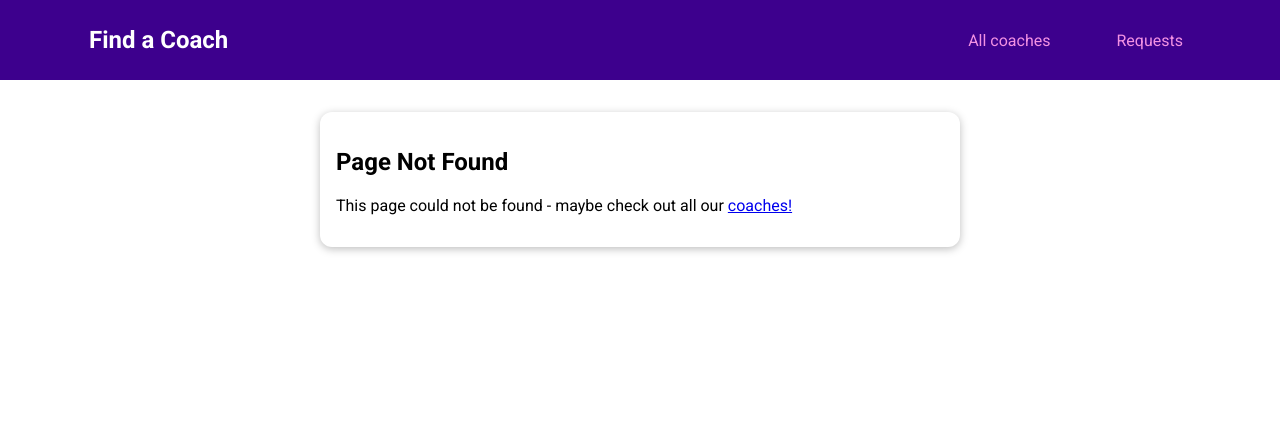
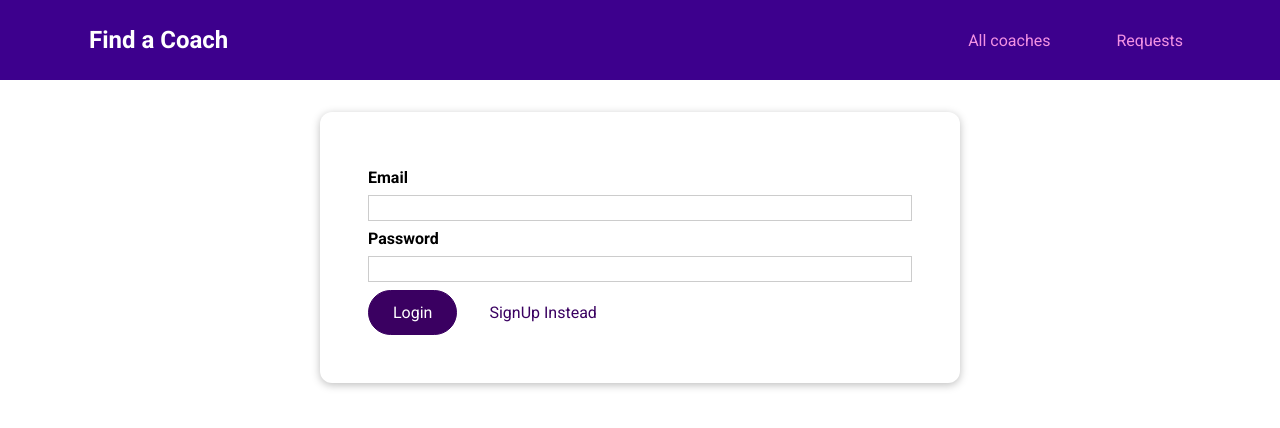
Before and after one commit to tony05078088/FindCoach, a Vue app: page /auth in a window 1280 px wide. Before the commit this address had no page. Shown: the top 428 px of the page. Built offline with nearby package versions, Linux system fonts and the light colour scheme.

Commit message:
auth Page add

```diff
--- /dev/null
+++ b/src/pages/Auth/UserAuth.vue
@@ -0,0 +1,103 @@
+<template>
+  <base-card>
+    <form @submit.prevent="submitForm">
+      <div class="form-control">
+        <label for="email">Email</label>
+        <input type="text" id="email" v-model.trim="email" />
+      </div>
+
+      <div class="form-control">
+        <label for="password">Password</label>
+        <input type="text" id="password" v-model.trim="password" />
+      </div>
+      <p v-if="!formIsValid">
+        Please enter a valid email and password (at least 6 characters)
+      </p>
+      <base-button @click="submitForm">{{ submitButtonCaption }}</base-button>
+      <base-button type="button" mode="flat" @click="switchAuthMode">{{
+        switchModeButtonCaption
+      }}</base-button>
+    </form>
+  </base-card>
+</template>
+
+<script>
+export default {
+  data() {
+    return {
+      email: '',
+      password: '',
+      formIsValid: true,
+      mode: 'login'
+    };
+  },
+  methods: {
+    submitForm() {
+      this.formIsValid = true;
+      if (
+        this.email === '' ||
+        !this.email.includes('@') ||
+        this.password.length < 6
+      ) {
+        this.formIsValid = false;
+        return;
+      }
+      // send http requests
+    },
+    switchAuthMode() {
+      this.mode === 'login' ? (this.mode = 'signup') : (this.mode = 'login');
+    }
+  },
+  computed: {
+    submitButtonCaption() {
+      if (this.mode === 'login') {
+        return 'Login';
+      } else {
+        return 'Signup';
+      }
+    },
+    switchModeButtonCaption() {
+      if (this.mode === 'login') {
+        return 'SignUp Instead';
+      } else {
+        return 'Login Instead';
+      }
+    }
+  }
+};
+</script>
+
+<style scoped>
+form {
+  margin: 1rem;
+  /* border: 1px solid #ccc; */
+  border-radius: 12px;
+  padding: 1rem;
+}
+
+.form-control {
+  margin: 0.5rem 0;
+}
+
+label {
+  font-weight: bold;
+  margin-bottom: 0.5rem;
+  display: block;
+}
+
+input,
+textarea {
+  display: block;
+  width: 100%;
+  font: inherit;
+  border: 1px solid #ccc;
+  padding: 0.15rem;
+}
+
+input:focus,
+textarea:focus {
+  border-color: #3d008d;
+  background-color: #faf6ff;
+  outline: none;
+}
+</style>
--- a/src/router.js
+++ b/src/router.js
@@ -4,6 +4,7 @@
 import CoachRegistration from './pages/coaches/CoachRegistration';
 import CoachContact from './pages/requests/ContactCoach';
 import RequestReceived from './pages/requests/RequestReceived';
+import UserAuth from './pages/Auth/UserAuth';
 import NotFound from './pages/NotFound';
 const router = createRouter({
   history: createWebHistory(),
@@ -20,6 +21,7 @@
     },
     { path: '/register', component: CoachRegistration },
     { path: '/requests', component: RequestReceived },
+    { path: '/auth', component: UserAuth },
     { path: '/:notFound(.*)', component: NotFound }
   ]
 });
--- a/src/store/modules/requests/index.js
+++ b/src/store/modules/requests/index.js
@@ -4,7 +4,6 @@
 
 export default {
   namespaced: true,
-  //我是帥哥
   state() {
     return {
       requests: []
```
Also changed, not shown: src/pages/NotFound.vue (line endings or trailing spaces).
